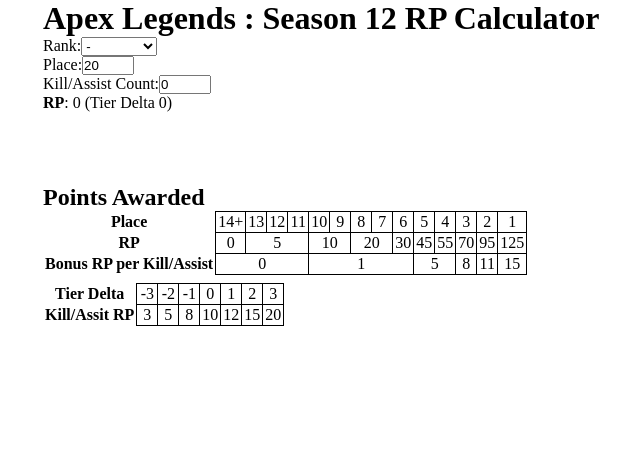
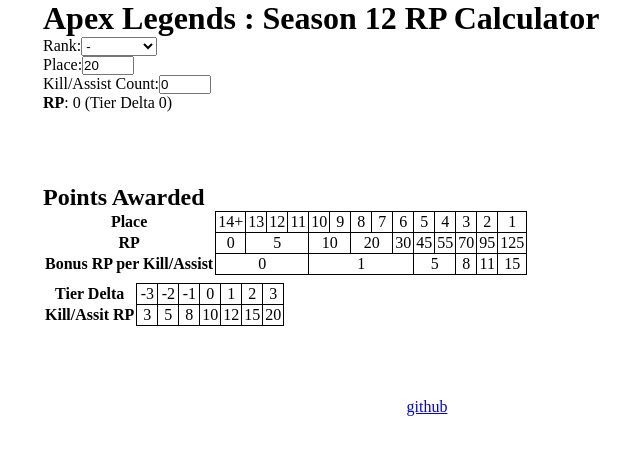
Before and after one commit to raduwen/apex-rp-calc, a Next.js app: page / in a window 1280 px wide. Shown: the top 454 px of the page, without its empty margins (213-853 px from the left). Built offline with nearby package versions, Linux system fonts and the light colour scheme.

Commit message:
add footer

```diff
--- a/pages/index.tsx
+++ b/pages/index.tsx
@@ -201,6 +201,13 @@
                     </tbody>
                 </table>
             </Container>
+            <Container>
+                <footer>
+                    <div style={{ textAlign: "center" }}>
+                        <a href="https://github.com/raduwen/apex-rp-calc">github</a>
+                    </div>
+                </footer>
+            </Container>
         </div>
     );
 }
```
